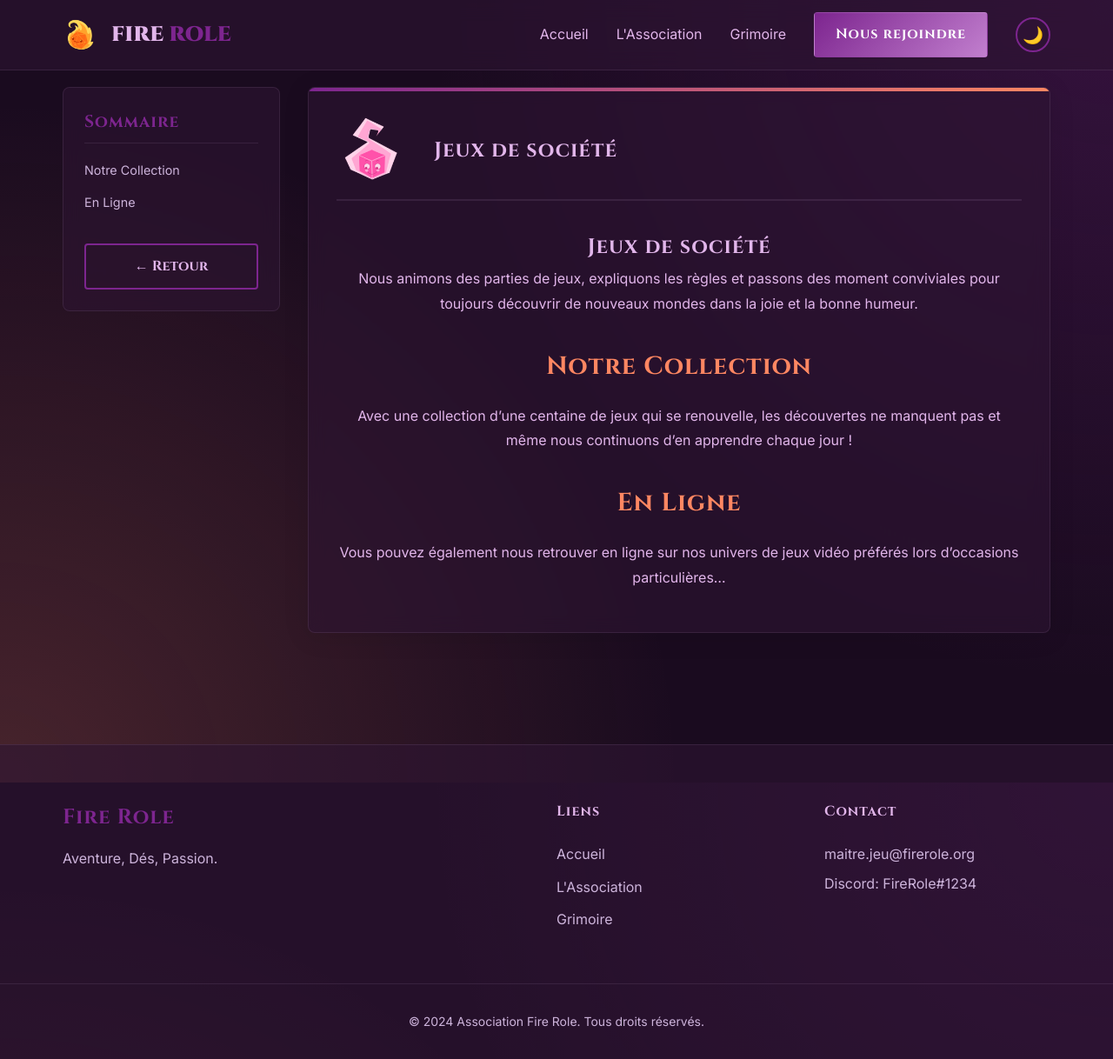
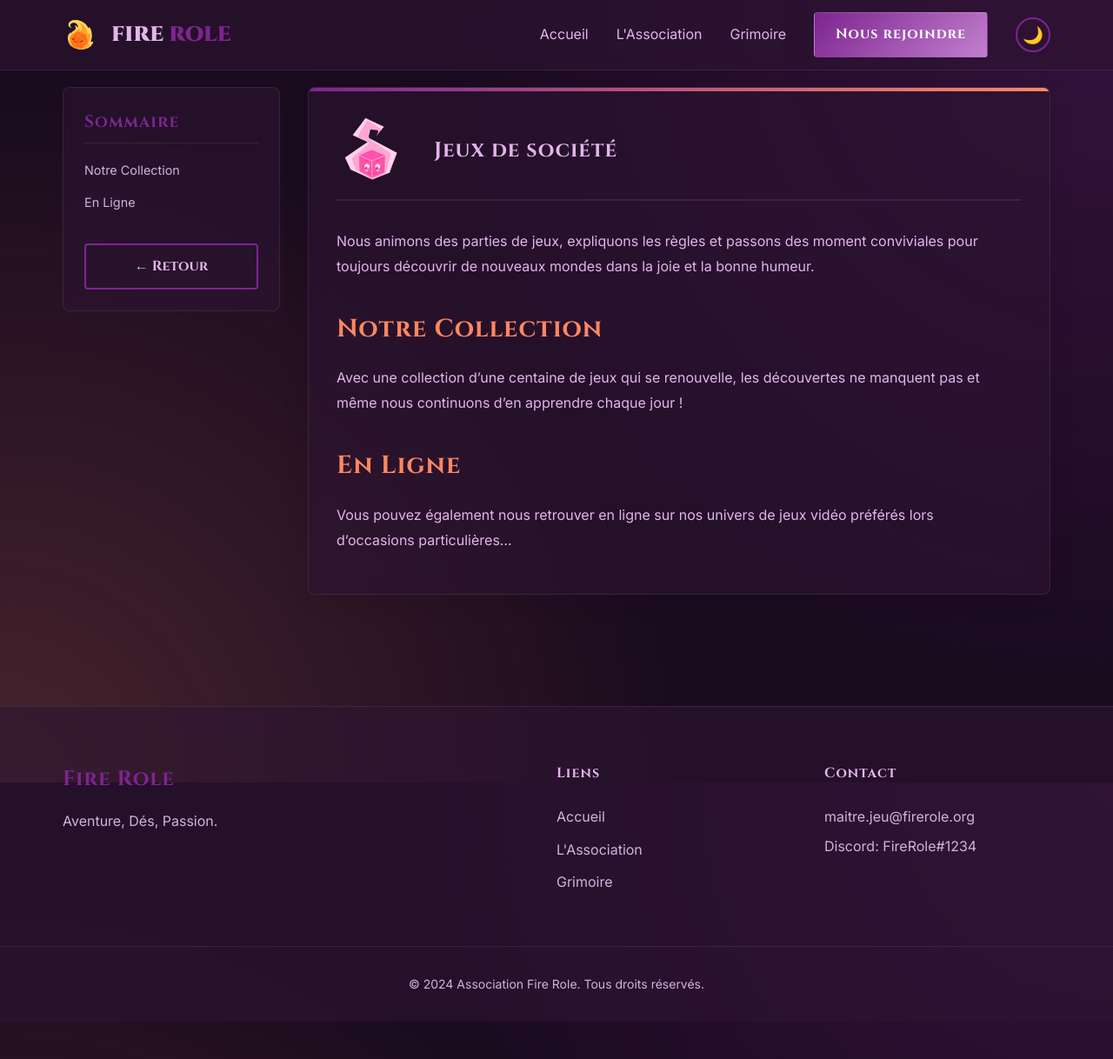
Before and after one commit to fire-role/fire-role.github.io, a Jekyll site: the page built from _activities/boardgames.md, in a window 1280 px wide and 1218 px high. Shown: the whole window at 87% size. Built offline with Jekyll 4.4.1, drawn with Linux system fonts in a browser that asks for light colours.

Commit message:
WIP antigravity

```diff
--- a/_activities/boardgames.md
+++ b/_activities/boardgames.md
@@ -5,8 +5,6 @@
 order: 2
 description: "Nous animons des parties de jeux, expliquons les règles et passons des moment conviviales pour toujours découvrir de nouveaux mondes."
 ---
-# Jeux de société
-
 Nous animons des parties de jeux, expliquons les règles et passons des moment conviviales pour toujours découvrir de nouveaux mondes dans la joie et la bonne humeur.
 
 ## Notre Collection
--- a/style.css
+++ b/style.css
@@ -649,6 +649,7 @@ ul {
 .content {
     flex-grow: 1;
     min-width: 0; /* Prevent overflow */
+    text-align: left;
 }
 
 .activity-header {
@@ -668,6 +669,16 @@ ul {
 
 .markdown-body {
     line-height: 1.8;
+}
+
+.markdown-body > *:first-child {
+    margin-top: 0 !important;
+}
+
+.markdown-body h2,
+.markdown-body h3,
+.markdown-body p {
+    text-wrap: pretty;
 }
 
 .markdown-body h2 {
```
Also changed, not shown: _activities/craft.md (+0 -2 lines), _activities/events.md (+0 -2 lines), _activities/murderparty.md (+0 -2 lines), _activities/roleplay.md (+0 -2 lines).
